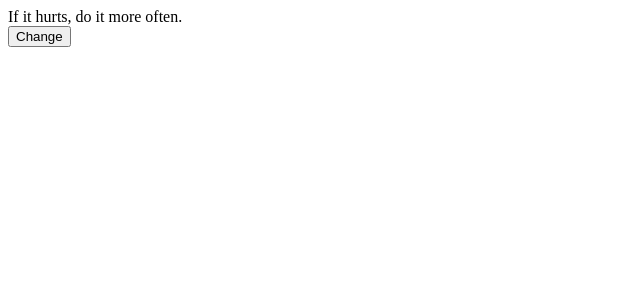
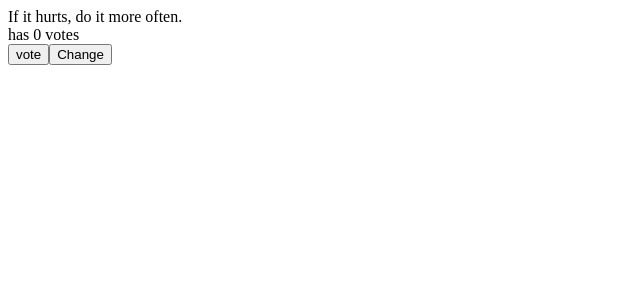
Before and after one commit to sahilbutola08/Submisions---Fullstack, a React (Create React App) app: page / in a window 1280 px wide. Shown: the top 300 px of the page, without its empty margins (0-640 px from the left). Built offline with nearby package versions, Linux system fonts and the light colour scheme.

Commit message:
exrecise 1.13

```diff
--- a/src/App.js
+++ b/src/App.js
@@ -12,16 +12,28 @@ const App = () => {
     'The only way to go fast, is to go well.'
   ]
 
+  const [votes, incVotes] = useState([0,0,0,0,0,0,0,0])
+
   const [selected, setSelected] = useState(0)
 
   const handleClick = () => {
     setSelected(Math.floor((Math.random()*anecdotes.length)));
   }
 
+  const handleVotes = () => {
+    console.log(votes)
+    const copy = [...votes];
+    copy[selected]++;
+    incVotes(copy);
+  }
+
   return (
     <div>
       {anecdotes[selected]}
       <br/>
+      has {votes[selected]} votes
+      <br/>
+      <button onClick={handleVotes}>vote</button>
       <button onClick={handleClick}>Change</button>
     </div>
   )
```
